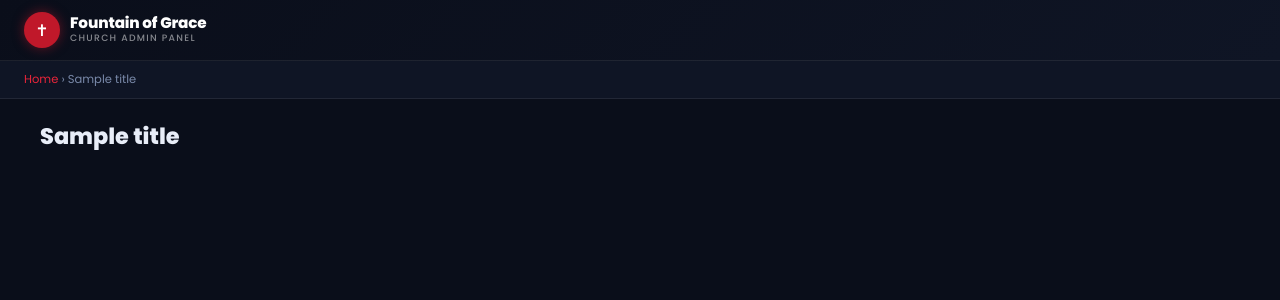
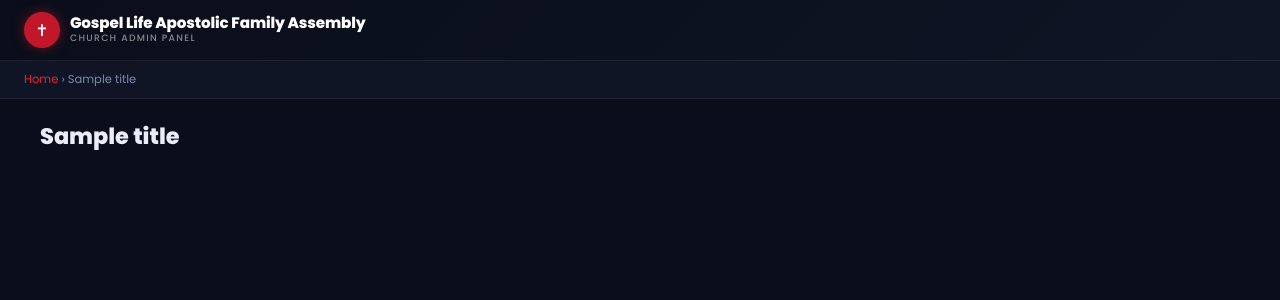
Before and after one commit to investorp78-cpu/glam_church_site, a Django app: template templates/admin/base_site.html in a window 1280 px wide. Shown: the top 300 px of the page. Run offline with Django 5.2, Linux system fonts and the light colour scheme; the template is opened without the code that fills it: most values are stand-ins (such as "Sample title", 1, 10 or a date in 2020).

Commit message:
Update base_site.html

```diff
--- a/templates/admin/base_site.html
+++ b/templates/admin/base_site.html
@@ -1,7 +1,7 @@
 {% extends "admin/base.html" %}
 {% load i18n %}
 
-{% block title %}{{ title }} | Fountain of Grace Admin{% endblock %}
+{% block title %}{{ title }} | Gospel Life Apostolic Family Assembly{% endblock %}
 
 {% block branding %}
 <div id="site-name">
@@ -10,7 +10,7 @@
       <span style="color:#fff;font-size:1rem;">✝</span>
     </div>
     <div>
-      <div style="font-size:.95rem;font-weight:800;color:#fff;letter-spacing:-.01em;line-height:1;">Fountain of Grace</div>
+      <div style="font-size:.95rem;font-weight:800;color:#fff;letter-spacing:-.01em;line-height:1;">Gospel Life Apostolic Family Assembly</div>
       <div style="font-size:.58rem;color:rgba(255,255,255,.5);letter-spacing:.14em;text-transform:uppercase;font-weight:500;">Church Admin Panel</div>
     </div>
   </a>
```
